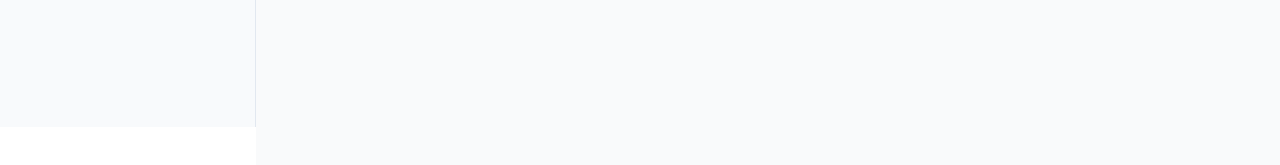
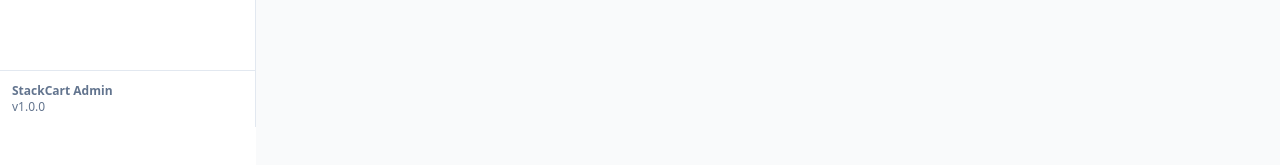
Before and after one commit to sonalghinaiya/mern-stackcart, a React (Vite) app in the folder admin/: page /admin in a window 1280 px wide. Shown: the part 673-838 px from the top of the page. Built offline with nearby package versions, Linux system fonts and the light colour scheme; sample sign-in values are in the browser's storage.

Commit message:
feat: refactor AppSidebar and AdminLayout for improved structure and styling

```diff
--- a/admin/src/components/app-sidebar.jsx
+++ b/admin/src/components/app-sidebar.jsx
@@ -1,11 +1,6 @@
 "use client";
 
-import {
-  LayoutDashboard,
-  Package,
-  ShoppingCart,
-  Users
-} from "lucide-react";
+import { LayoutDashboard, Package, ShoppingCart, Users } from "lucide-react";
 
 import { NavMain } from "@/components/nav-main";
 import { NavUser } from "@/components/nav-user";
@@ -19,11 +14,6 @@ import {
 } from "@/components/ui/sidebar";
 
 const data = {
-  user: {
-    name: "shadcn",
-    email: "m@example.com",
-    avatar: "/avatars/shadcn.jpg",
-  },
   teams: [
     {
       name: "StackCart",
@@ -57,11 +47,14 @@ export function AppSidebar({ ...props }) {
       <SidebarHeader>
         <TeamSwitcher teams={data.teams} />
       </SidebarHeader>
-      <SidebarContent>
+      <SidebarContent className="bg-white border-t">
         <NavMain items={data.navMain} />
       </SidebarContent>
-      <SidebarFooter>
-        {/* <NavUser user={data.user} /> */}
+      <SidebarFooter className="border-t p-3 text-xs text-muted-foreground bg-white">
+        <div className="flex flex-col">
+          <span className="font-semibold">StackCart Admin</span>
+          <span>v1.0.0</span>
+        </div>
       </SidebarFooter>
       <SidebarRail />
     </Sidebar>
```
Also changed, not shown: admin/src/components/layout/AdminLayout.jsx (+8 -1 lines).
